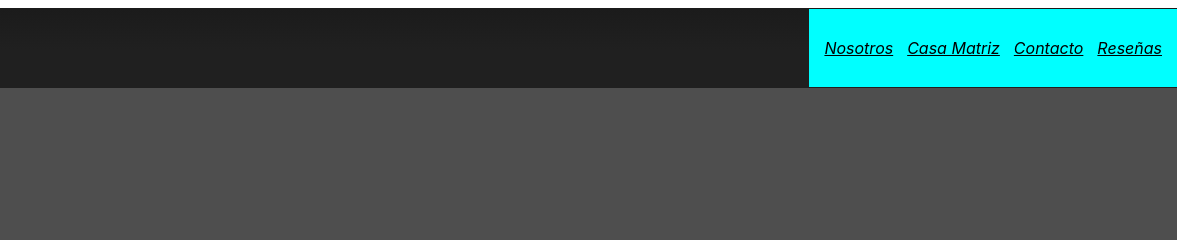
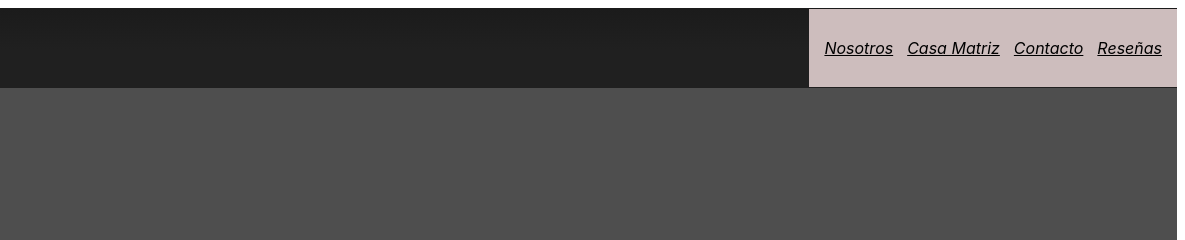
Before and after one commit to MankindQ/t-github, a plain HTML site: page index.html in a window 1280 px wide. Shown: the top 240 px of the page, 95-1280 px from the left. Drawn offline with Linux system fonts and the light colour scheme.

Commit message:
Reajuste color header

```diff
--- a/css/main.css
+++ b/css/main.css
@@ -23,7 +23,7 @@ nav{
 }
 nav ul{
     padding: 29.2px 10px 29.2px 10px;
-    background-color: rgb(0, 255, 255);
+    background-color: rgb(205, 189, 189);
     list-style-type: none;
 }
 nav li{
```
